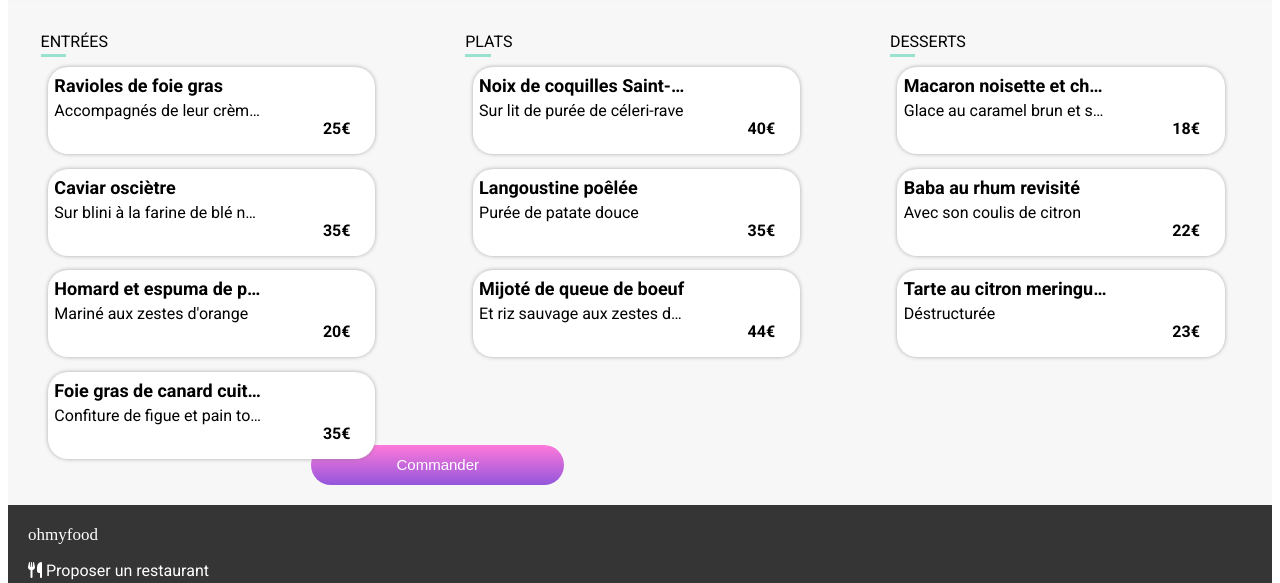
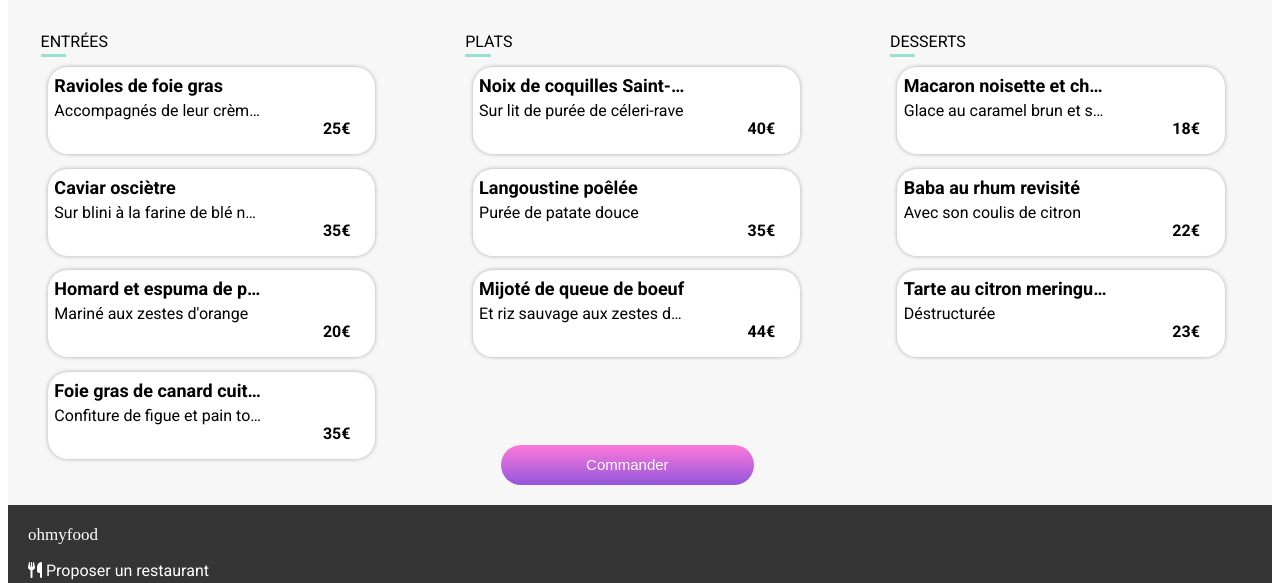
Before and after one commit to Guziix1/Ohmyfood, a plain HTML site: page menu/note.html in a window 1280 px wide. Shown: the part 379-962 px from the top of the page. Drawn offline with Linux system fonts and the light colour scheme; a web font is replaced by a local one.

Commit message:
modif button desktop

```diff
--- a/menu/stylemenu.css
+++ b/menu/stylemenu.css
@@ -447,6 +447,7 @@ footer a {
 
     .button {
         width: 20%;
+        margin-left: 39%;
     }
 
 }
```
